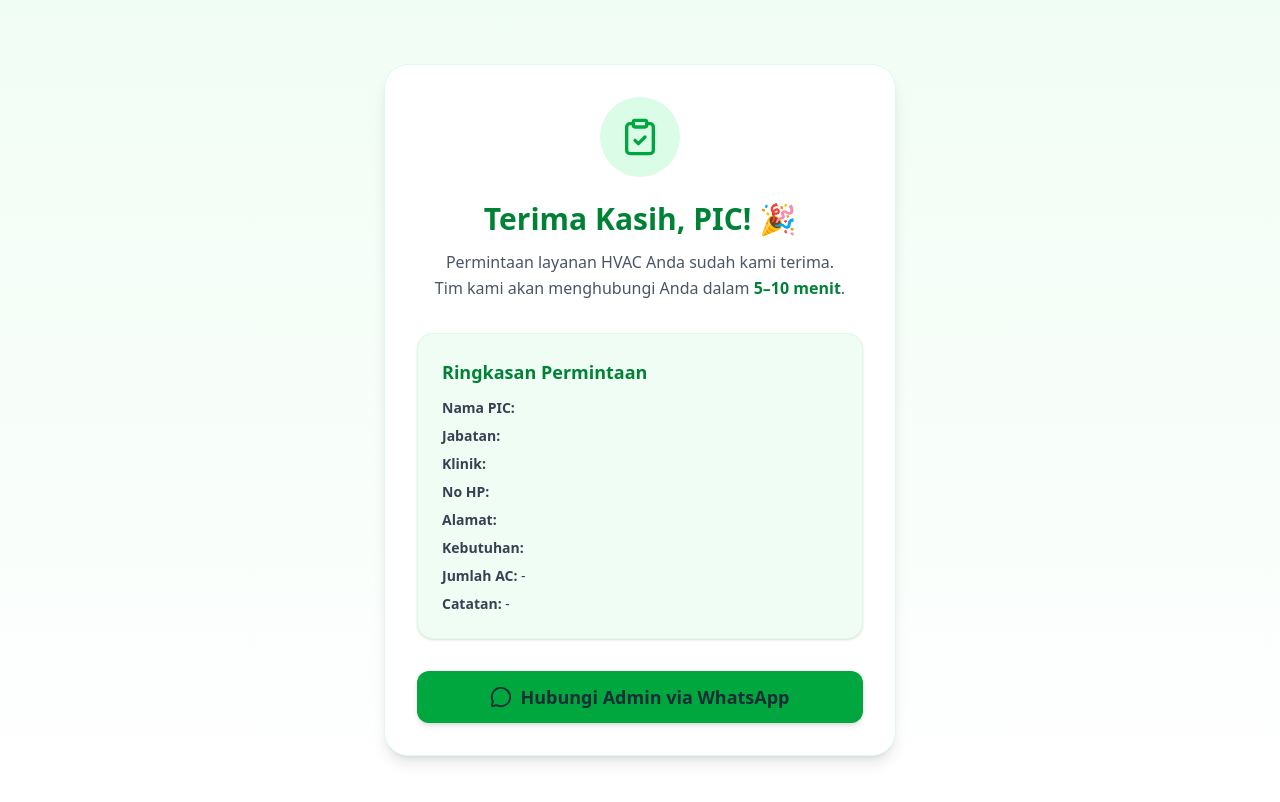
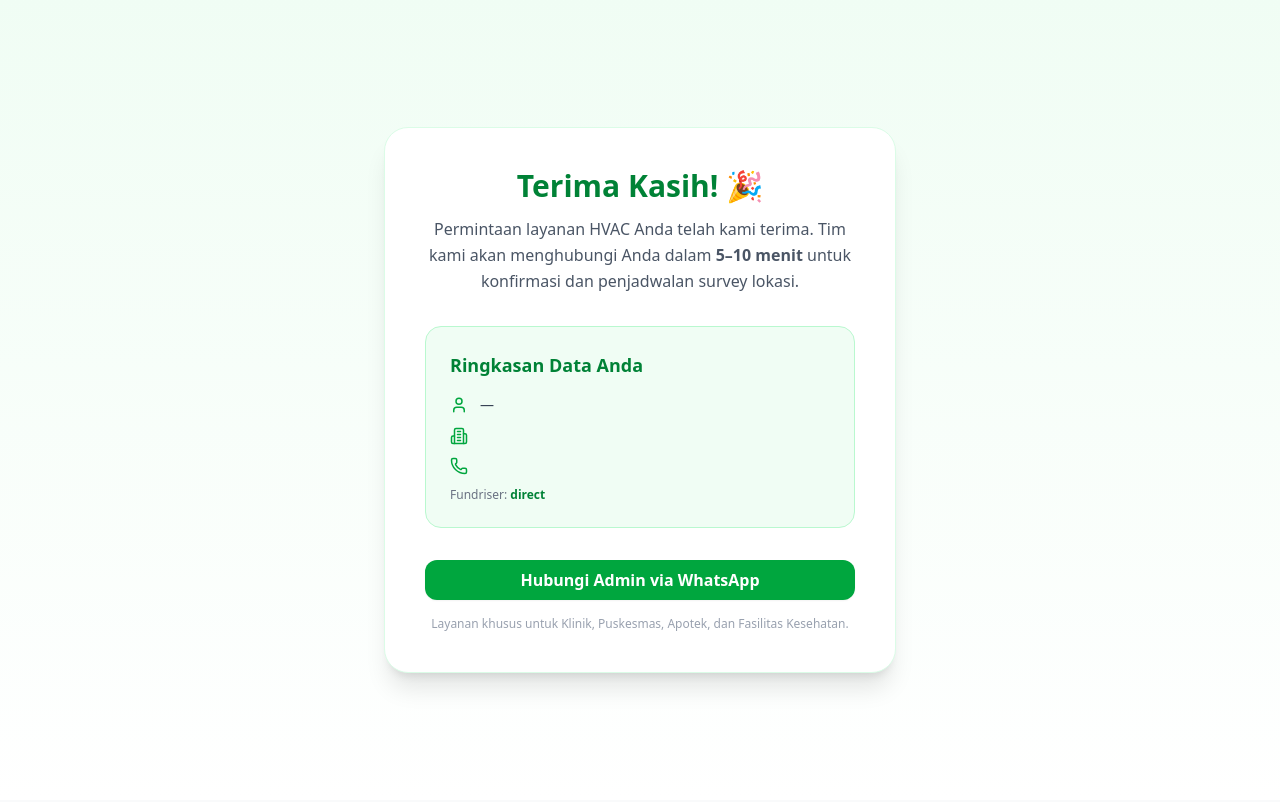
Before and after one commit to kangdj749/hvac-faskes, a Next.js app: page /terima-kasih in a window 1280 px wide. Shown: the top 802 px of the page. Built offline with nearby package versions, Linux system fonts and the light colour scheme.

Commit message:
update registrasi

```diff
--- a/src/app/terima-kasih/page.tsx
+++ b/src/app/terima-kasih/page.tsx
@@ -1,46 +1,79 @@
 "use client";
 
+import { Suspense, useEffect, useState } from "react";
 import { useSearchParams } from "next/navigation";
 import { motion } from "framer-motion";
-import { ClipboardCheck, MessageCircle } from "lucide-react";
-import { useEffect } from "react";
+import { Button } from "@/components/ui/button";
+import { fbq } from "@/lib/metaPixel";
+import { Phone, Building2, User } from "lucide-react";
 
-export default function KonfirmasiHVAC() {
+export default function ThankYouWrapper() {
+  return (
+    <Suspense fallback={<div className="text-center py-20">Loading...</div>}>
+      <ThankYouPage />
+    </Suspense>
+  );
+}
+
+function ThankYouPage() {
   const params = useSearchParams();
   const data = Object.fromEntries(params.entries());
-
+  const [fundriser, setFundriser] = useState("");
+  const [hasTracked, setHasTracked] = useState(false);
   const WA_ADMIN = "6281333301601";
 
-  const message = `
-Halo Admin HVAC 👋,
-Ada permintaan layanan baru masuk.
+  // ---------------------------------------------
+  // 🔥 Ambil fundriser dari localStorage (no query)
+  // ---------------------------------------------
+  useEffect(() => {
+    if (typeof window === "undefined") return;
 
-Nama PIC: ${data.nama}
-Jabatan: ${data.jabatan}
-Fasilitas: ${data.klinik}
-No HP: ${data.nohp}
-Alamat: ${data.alamat}
-Kebutuhan: ${data.kebutuhan}
-Jumlah AC: ${data.jumlahAC || "-"}
-Catatan: ${data.catatan || "-"}
-UTM: ${data.utm || "Direct"}
+    const stored = localStorage.getItem("fundriser") || "direct";
+    setFundriser(stored);
+  }, []);
 
-Mohon segera ditindaklanjuti ya 🙏
+  // ---------------------------------------------
+  // 🔥 FB Pixel (Lead)
+  // ---------------------------------------------
+  useEffect(() => {
+    if (!fundriser) return;
+    if (hasTracked) return;
+
+    fbq("track", "Lead", {
+      layanan: data.kebutuhan || "HVAC",
+      fundriser,
+    });
+
+    console.log("🔥 FB Pixel Lead Fired", {
+      layanan: data.kebutuhan,
+      fundriser,
+    });
+
+    setHasTracked(true);
+  }, [fundriser, hasTracked, data]);
+
+  // ---------------------------------------------
+  // 🔥 WhatsApp Message
+  // ---------------------------------------------
+  const msg = `
+Halo Admin HVAC 👋
+
+Saya sudah mengisi form permintaan layanan HVAC untuk fasilitas kesehatan.
+
+Berikut datanya:
+• Nama PIC: ${data.nama}
+• Jabatan: ${data.jabatan}
+• Klinik/Faskes: ${data.klinik}
+• No HP: ${data.nohp}
+• Alamat Lokasi: ${data.alamat}
+• Kebutuhan: ${data.kebutuhan}
+• Jumlah AC: ${data.jumlahAC || "-"}
+• Catatan: ${data.catatan || "-"}
+
+Fundriser: ${fundriser}
+
+Mohon dibantu untuk penjadwalan survey ya. Terima kasih 🙏
 `;
-
-  // === AUTO SEND WA ADMIN ===
-  useEffect(() => {
-    if (!data || Object.keys(data).length === 0) return;
-
-    const timer = setTimeout(() => {
-      window.open(
-        `https://wa.me/${WA_ADMIN}?text=${encodeURIComponent(message)}`,
-        "_blank"
-      );
-    }, 1000);
-
-    return () => clearTimeout(timer);
-  }, [data]);
 
   return (
     <section className="min-h-screen bg-gradient-to-b from-green-50 to-white flex items-center justify-center px-4 py-16">
@@ -48,47 +81,62 @@ Mohon segera ditindaklanjuti ya 🙏
         initial={{ opacity: 0, y: 40 }}
         animate={{ opacity: 1, y: 0 }}
         transition={{ duration: 0.6 }}
-        className="max-w-lg w-full bg-white rounded-3xl shadow-lg border border-green-100 p-8 text-center"
+        className="bg-white w-full max-w-lg p-10 rounded-3xl shadow-xl border border-green-100"
       >
-        <div className="mx-auto w-20 h-20 bg-green-100 text-green-600 rounded-full flex items-center justify-center mb-6">
-          <ClipboardCheck size={40} />
+        {/* Heading */}
+        <h1 className="text-3xl font-bold text-green-700 text-center mb-3">
+          Terima Kasih! 🎉
+        </h1>
+        <p className="text-gray-600 text-center mb-8 leading-relaxed">
+          Permintaan layanan HVAC Anda telah kami terima.
+          Tim kami akan menghubungi Anda dalam <b>5–10 menit</b> untuk konfirmasi dan penjadwalan survey lokasi.
+        </p>
+
+        {/* Summary */}
+        <div className="bg-green-50 border border-green-200 p-6 rounded-2xl mb-8">
+          <h2 className="text-lg font-semibold text-green-700 mb-4">
+            Ringkasan Data Anda
+          </h2>
+
+          <div className="space-y-3 text-sm text-gray-700">
+            <div className="flex gap-3">
+              <User className="text-green-600" size={18} />
+              <span><b>{data.nama}</b> — {data.jabatan}</span>
+            </div>
+
+            <div className="flex gap-3">
+              <Building2 className="text-green-600" size={18} />
+              <span>{data.klinik}</span>
+            </div>
+
+            <div className="flex gap-3">
+              <Phone className="text-green-600" size={18} />
+              <span>{data.nohp}</span>
+            </div>
+
+            <p className="mt-2 text-xs text-gray-500">
+              Fundriser: <b className="text-green-700">{fundriser}</b>
+            </p>
+          </div>
         </div>
 
-        <h1 className="text-3xl font-bold text-green-700 mb-3">
-          Terima Kasih, {data.nama || "PIC"}! 🎉
-        </h1>
+        {/* CTA */}
+        <Button
+          size="lg"
+          className="w-full py-4 text-base font-semibold rounded-xl bg-green-600 text-white hover:bg-green-700"
+          onClick={() =>
+            window.open(
+              `https://wa.me/${WA_ADMIN}?text=${encodeURIComponent(msg)}`,
+              "_blank"
+            )
+          }
+        >
+          Hubungi Admin via WhatsApp
+        </Button>
 
-        <p className="text-gray-600 leading-relaxed mb-8">
-          Permintaan layanan HVAC Anda sudah kami terima.
-          <br />
-          Tim kami akan menghubungi Anda dalam{" "}
-          <span className="font-semibold text-green-700">5–10 menit</span>.
+        <p className="text-center text-xs text-gray-400 mt-4">
+          Layanan khusus untuk Klinik, Puskesmas, Apotek, dan Fasilitas Kesehatan.
         </p>
-
-        <div className="text-left bg-green-50 p-6 rounded-2xl border border-green-100 shadow-sm mb-8">
-          <h2 className="font-semibold text-green-700 text-lg mb-3">
-            Ringkasan Permintaan
-          </h2>
-
-          <ul className="space-y-2 text-gray-700 text-sm">
-            <li><b>Nama PIC:</b> {data.nama}</li>
-            <li><b>Jabatan:</b> {data.jabatan}</li>
-            <li><b>Klinik:</b> {data.klinik}</li>
-            <li><b>No HP:</b> {data.nohp}</li>
-            <li><b>Alamat:</b> {data.alamat}</li>
-            <li><b>Kebutuhan:</b> {data.kebutuhan}</li>
-            <li><b>Jumlah AC:</b> {data.jumlahAC || "-"}</li>
-            <li><b>Catatan:</b> {data.catatan || "-"}</li>
-          </ul>
-        </div>
-
-        <a
-          href={`https://wa.me/${WA_ADMIN}?text=${encodeURIComponent(message)}`}
-          target="_blank"
-          className="inline-flex gap-2 items-center justify-center bg-green-600 text-white px-6 py-3 rounded-xl font-semibold text-lg hover:bg-green-700 transition w-full shadow-md"
-        >
-          <MessageCircle size={22} /> Hubungi Admin via WhatsApp
-        </a>
       </motion.div>
     </section>
   );
--- a/src/components/Hero.tsx
+++ b/src/components/Hero.tsx
@@ -29,7 +29,7 @@ export default function Hero() {
     <section className="relative flex items-center justify-center w-full min-h-[90vh] overflow-hidden">
       {/* Background Image */}
       <div className="absolute inset-0 -z-10">
-        <Image
+        {/*<Image
           src="/hvac-klinik-hero.webp"
           alt="Layanan HVAC Klinik dan Fasilitas Kesehatan"
           fill
@@ -37,7 +37,7 @@ export default function Hero() {
           quality={90}
           className="object-cover object-center"
           sizes="100vw"
-        />
+        />*/}
         <div className="absolute inset-0 bg-gradient-to-b from-green-900/70 via-green-800/50 to-green-900/80" />
       </div>
 
--- a/src/components/RegistrasiSection.tsx
+++ b/src/components/RegistrasiSection.tsx
@@ -58,13 +58,24 @@ function RegistrasiHVAC() {
     mode: "onBlur",
   })
 
-  // Simpan UTM tracking (Google Ads)
+  // Ambil fundriser dari URL atau localStorage → simpan bersih
+
   useEffect(() => {
-    if (typeof window !== "undefined") {
-      const utm = window.location.search
-      setValue("utm", utm || "Direct")
-    }
-  }, [setValue])
+  if (typeof window === "undefined") return;
+
+  const url = new URL(window.location.href);
+  const raw = url.searchParams.get("fundriser");
+
+  if (raw) {
+    // Simpan bersih (tanpa "?fundriser=")
+    localStorage.setItem("fundriser", raw);
+    setValue("utm", raw);
+  } else {
+    // Jika sudah ada dari sebelumnya
+    const stored = localStorage.getItem("fundriser") || "";
+    if (stored) setValue("utm", stored);
+  }
+  }, [setValue]);
 
   const handleSubmitForm: SubmitHandler<FormValues> = async (data) => {
     if (submitting) return
```
